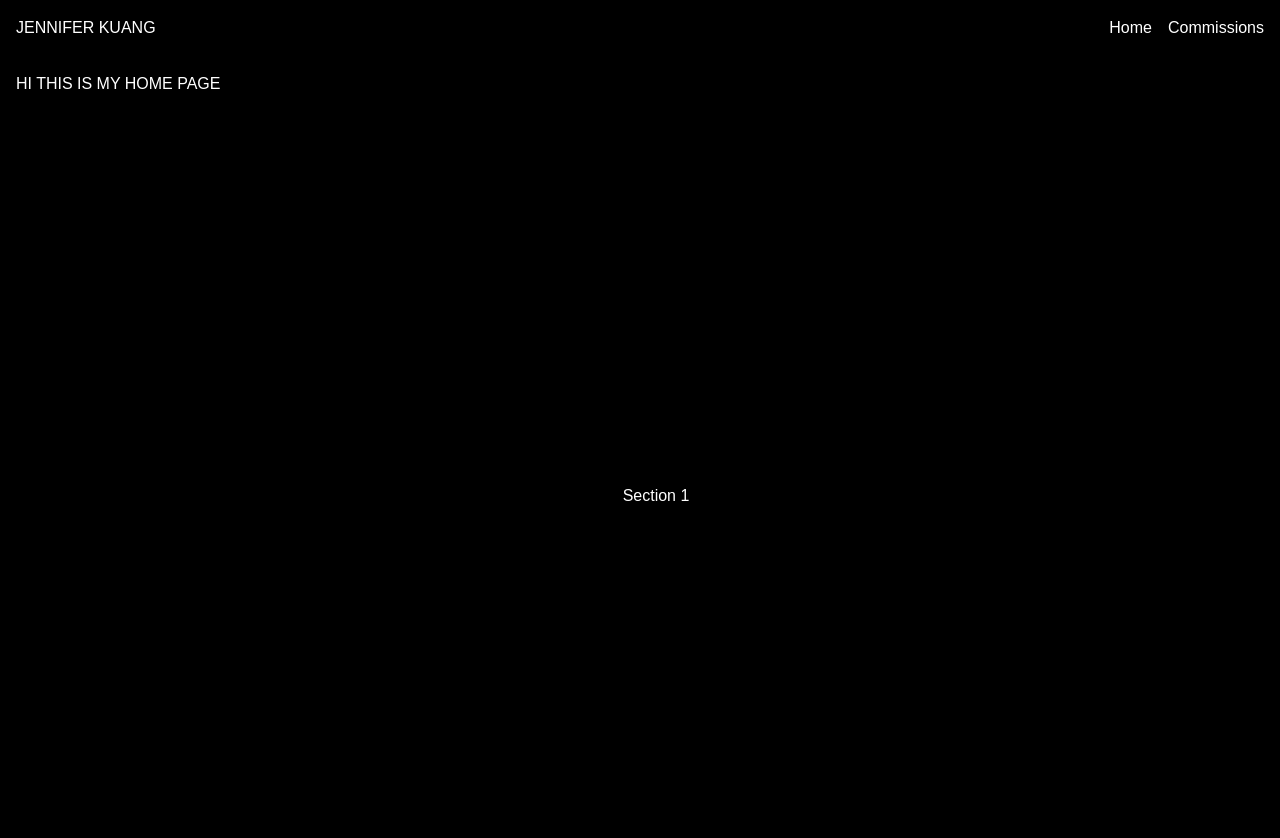
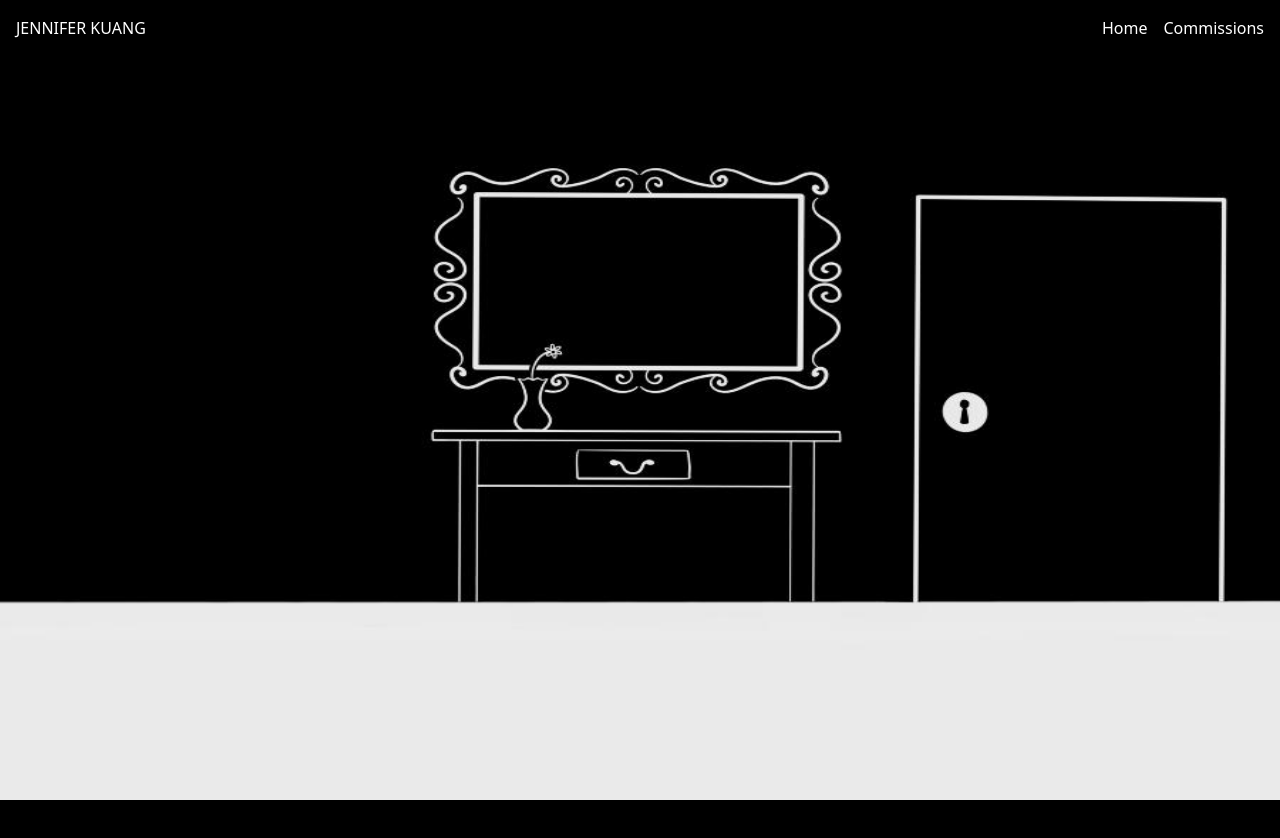
Before and after one commit to jennnniferkuang/jens-portfolio, a Next.js app: page / in a window 1280 px wide. Shown: the top 838 px of the page. Built offline with nearby package versions, Linux system fonts and the light colour scheme.

Commit message:
totally buggy but added images and footer

```diff
--- a/src/app/globals.css
+++ b/src/app/globals.css
@@ -1,36 +1,37 @@
-/* @import "tailwindcss";
-
-:root {
-  --background: #ffffff;
-  --foreground: #171717;
-}
-
-@theme inline {
-  --color-background: var(--background);
-  --color-foreground: var(--foreground);
-  --font-sans: var(--font-geist-sans);
-  --font-mono: var(--font-geist-mono);
-}
-
-@media (prefers-color-scheme: dark) {
-  :root {
-    --background: #0a0a0a;
-    --foreground: #ededed;
-  }
-}
-
-body {
-  background: var(--background);
-  color: var(--foreground);
-  font-family: Arial, Helvetica, sans-serif;
-} */
-
 @import "tailwindcss";
 
 body {
   background: black;
   color: white;
-  font-family: Arial, Helvetica, sans-serif;
+  /* font-family: Arial, Helvetica, sans-serif; */
+}
+
+.fixed {
+  position: fixed;
+}
+
+.home {
+  display: flex;
+  flex-direction: column;
+  gap: 0.75rem; /* gap-3 in Tailwind is 0.75rem */
+  justify-content: center !important;
+  align-items: center !important; /* align-middle in Tailwind is align-items: center */
+  background: white;
+  color: black;
+}
+
+.navbar {
+  width: 100%;
+  padding: 1rem;
+  display: flex;
+  justify-content: space-between;
+  background: black;
+  color: white;
+  z-index: 1;
+}
+
+.navbar-text:hover {
+  border-bottom: 3px solid #fff;
 }
 
 .scroll-section-outer {
--- a/src/app/page.tsx
+++ b/src/app/page.tsx
@@ -1,11 +1,20 @@
 // import Image from "next/image";
+import Footer from '@/components/footer';
 import HorizontalScrollGallery from '@/components/horizontal-scroll-gallery';
 
 export default function Home() {
   return (
-    <div className="p-4">
-      <p>HI THIS IS MY HOME PAGE</p>
+    <div>
       <HorizontalScrollGallery/>
+      <div className='home'>
+        <h3>Fun Fact!</h3>
+        <p className='justify-center'>This site is a tribute to my first EVER game called Out of Sight, a 2D horror platformer. Totally atrocious piece of code, but it still means a lot to me to this day! You can check it out here:</p>
+        <div className='flex flex-row gap-4'>
+          <button>Demo</button>
+          <button>Repo</button>
+        </div>
+      </div>
+      <Footer/>
     </div>
   );
 }
--- /dev/null
+++ b/src/components/footer.tsx
@@ -0,0 +1,20 @@
+'use client';
+
+import Link from 'next/link';
+
+export default function Footer() {
+    return (
+        <footer className='bg-white'>
+            <div>
+                <div className='flex justify-end space-x-2'>
+                    <a href='https://www.linkedin.com/in/jenniferkuang06/' className='p-2'>
+                        <img className='h-8' src='https://camelai.com/assets/images/linkedin.png'></img>
+                    </a>
+                    <a href='https://github.com/jennnniferkuang' className='p-2'>
+                        <img className='h-8' src='https://camelai.com/assets/images/github.png'></img>
+                    </a>
+                </div>
+            </div>
+        </footer>
+    );
+}
--- a/src/components/horizontal-scroll-gallery.tsx
+++ b/src/components/horizontal-scroll-gallery.tsx
@@ -37,13 +37,13 @@ export default function HorizontalScrollGallery() {
             <div ref={triggerRef}>
                 <div className='scroll-section-inner' ref={sectionRef}>
                     <div className='scroll-section'>
-                        <h3>Section 1</h3>
+                        <img className="h-full w-full" src="/background.jpg"></img>
                     </div>
                     <div className='scroll-section'>
-                        <h3>Section 2</h3>
+                        <img className="h-full w-full" src="/background.jpg"></img>
                     </div>
                     <div className='scroll-section'>
-                        <h3>Section 3</h3>
+                        <img className="h-full w-full" src="/background.jpg"></img>
                     </div>
                 </div>
             </div>
--- a/src/components/navbar.tsx
+++ b/src/components/navbar.tsx
@@ -4,11 +4,11 @@ import Link from 'next/link';
 
 export default function Navbar() {
   return (
-    <nav className='w-full p-4 flex justify-between bg-black text-white'>
+    <nav className='navbar fixed'>
       <p>JENNIFER KUANG</p>
       <div className='flex flex-row gap-4'>
-        <Link href='/'>Home</Link>
-        <Link href='/commissions'>Commissions</Link>
+        <Link className='navbar-text' href='/'>Home</Link>
+        <Link className='navbar-text' href='/commissions'>Commissions</Link>
       </div>
     </nav>
   );
```
Also changed, not shown: public/background.jpg (added).
